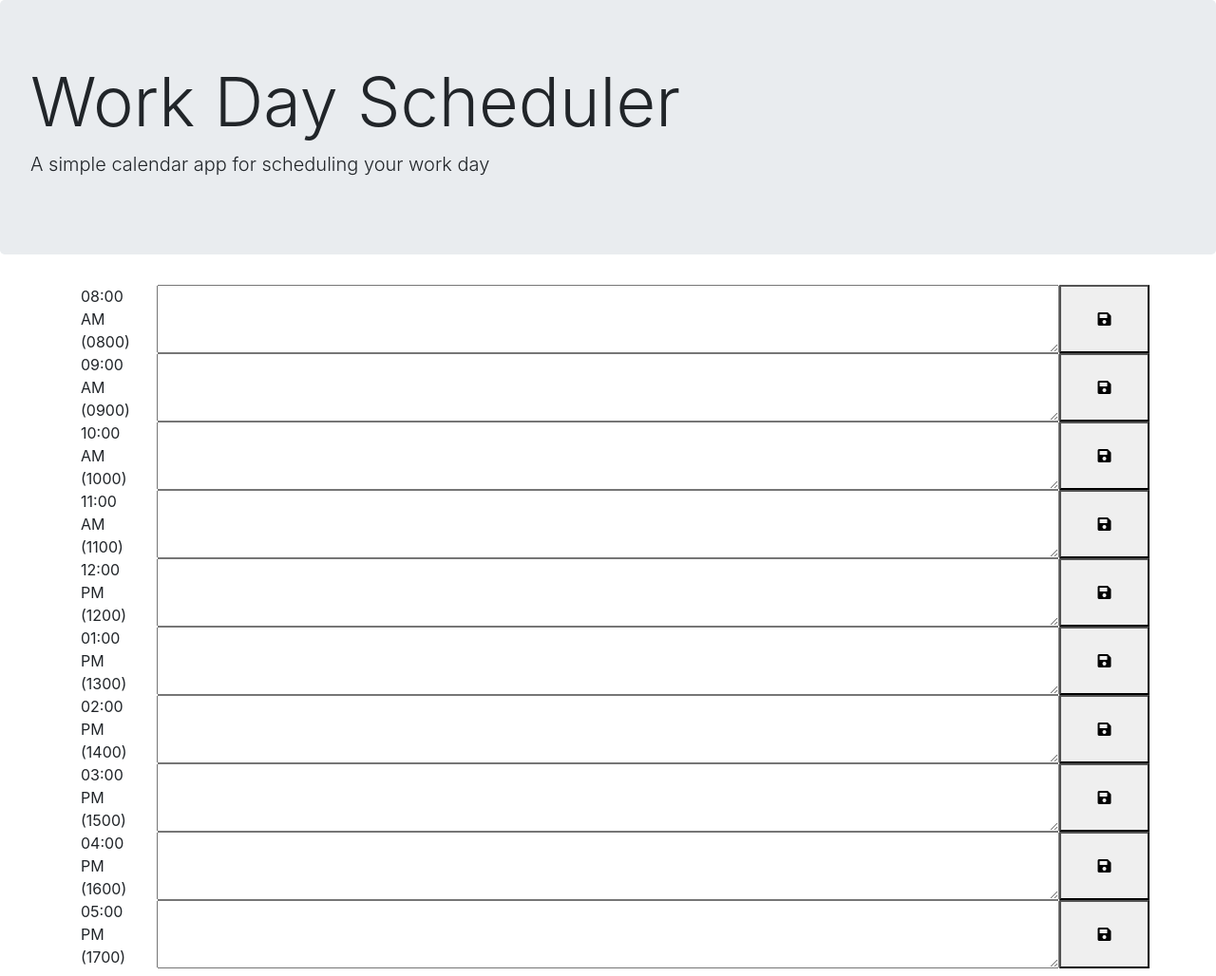
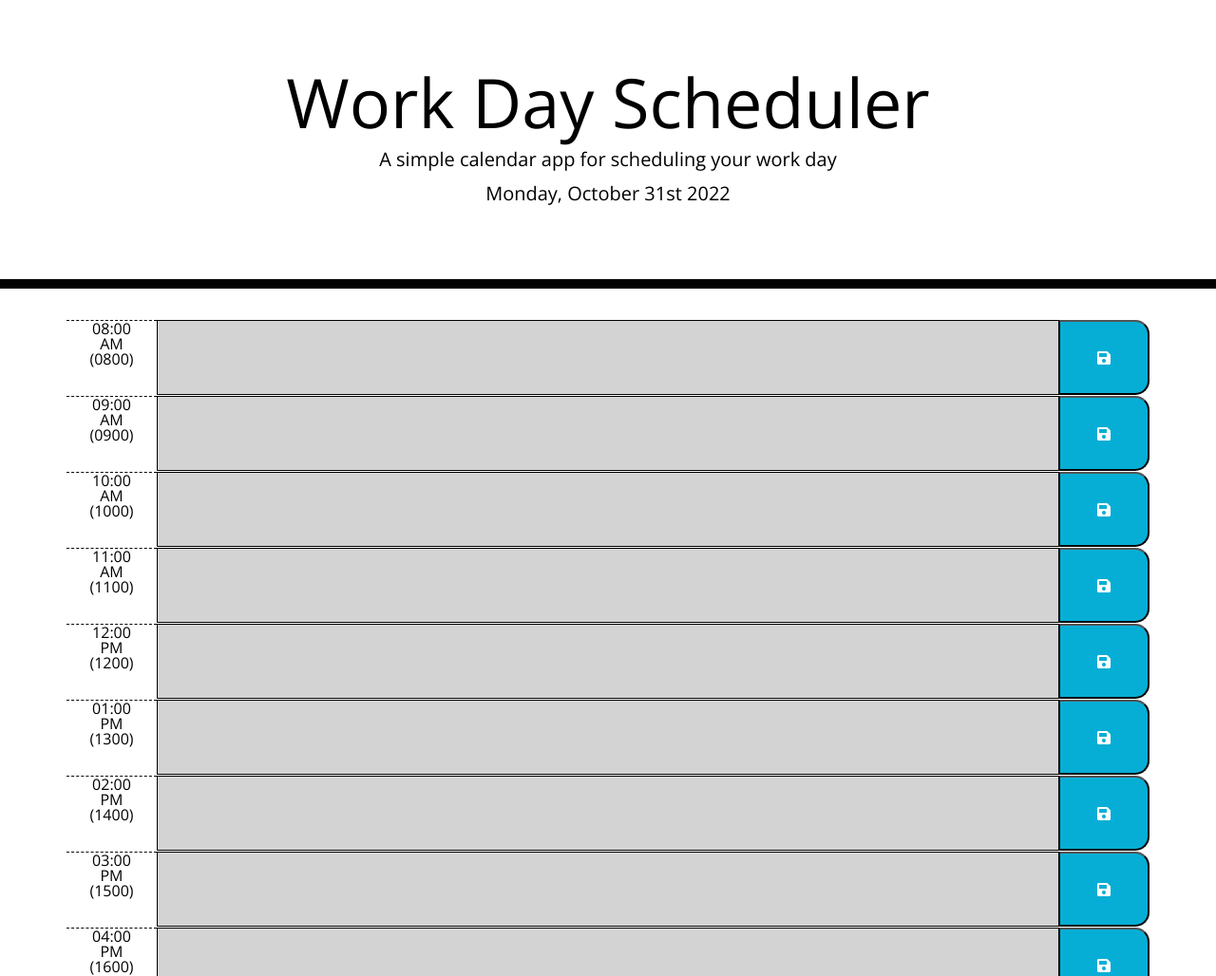
Before and after one commit to louyoon89/Week-5-Challenge-API-Planner, a plain HTML site: page index.html in a window 1280 px wide. Shown: the top 1028 px of the page at 95% size. Drawn offline with nearby package versions, Linux system fonts and the light colour scheme.

Commit message:
redirect link index, commit js,css

```diff
--- a/index.html
+++ b/index.html
@@ -18,7 +18,7 @@
       href="https://fonts.googleapis.com/css?family=Open+Sans&display=swap"
       rel="stylesheet"
     />
-    <link rel="stylesheet" href="./Develop/style.css" />
+    <link rel="stylesheet" href="./style.css" />
     <title>Work Day Scheduler</title>
   </head>
 
@@ -87,6 +87,6 @@
 
     <script src="https://cdnjs.cloudflare.com/ajax/libs/jquery/3.2.1/jquery.min.js"></script>
     <script src="https://cdnjs.cloudflare.com/ajax/libs/moment.js/2.24.0/moment.min.js"></script>
-    <script src="./Develop/script.js"></script>
+    <script src="./script.js"></script>
   </body>
 </html>
--- /dev/null
+++ b/script.js
@@ -0,0 +1,40 @@
+/*date at the top of the page "day, xxxxx*/
+$("#currentDay").text(moment().format("dddd, MMMM Do YYYY"));
+
+// use provided classes/ids/moment timeblock, hour, past/present/future
+//create save button to local storage
+var saveBtn = $(".saveBtn");
+saveBtn.on("click", function () {
+  var data = $(this).siblings(".input").val(); // target siblings to minimize
+  var time = $(this).siblings(".hour").text();
+  localStorage.setItem(time, data);
+});
+function saveData() {
+  $(".hour").each(function () {
+    var inputHour = $(this).text();
+    var inputData = localStorage.getItem(inputHour);
+
+    if (inputData !== null) {
+      $(this).siblings(".input").val(inputData); //sibling
+    }
+  });
+}
+
+// if to get past present future
+function timeColor() {
+  var hour = moment().hours();
+  $(".time-block").each(function () {
+    var currentTime = parseInt($(this).attr("id")); // change ids value in html : compare to current time = parse get Int
+    if (currentTime < hour) {
+      $(this).addClass("past");
+    } else if (currentTime === hour) {
+      $(this).addClass("present");
+    } else {
+      $(this).addClass("future");
+    }
+  });
+}
+
+
+timeColor();
+saveData();
--- /dev/null
+++ b/style.css
@@ -0,0 +1,75 @@
+body {
+  font-family: 'Open Sans', sans-serif;
+  font-size: 16px;
+  line-height: 1;
+}
+
+/*
+border in textarea applied to whole for more distinct contrast between rows */
+textarea {
+  background: transparent;
+  border: none;
+  resize: none;
+  color: #000000;
+  border: 1px solid black;
+  padding: 10px;
+}
+
+.jumbotron {
+  text-align: center;
+  background-color: transparent;
+  color: black;
+  border-radius: 0;
+  border-bottom: 10px solid black;
+}
+
+.description {
+  white-space: pre-wrap;
+}
+
+.time-block {
+  text-align: center;
+  border-radius: 15px;
+}
+
+.row {
+  white-space: pre-wrap;
+  height: 80px;
+  border-top: 1px solid white;
+}
+
+.hour {
+  background-color: #ffffff;
+  color: #000000;
+  border-top: 1px dashed #000000;
+}
+
+.past {
+  background-color: #d3d3d3;
+  color: white;
+}
+
+.present {
+  background-color: #ff6961;
+  color: white;
+}
+
+.future {
+  background-color: #77dd77;
+  color: white;
+}
+
+.saveBtn {
+  border-left: 1px solid black;
+  border-top-right-radius: 15px;
+  border-bottom-right-radius: 15px;
+  background-color: #06aed5;
+  color: white;
+}
+
+/* save button color changes to black like homework demo */
+.saveBtn i:hover {
+  font-size: 20px;
+  transition: all 0.3s ease-in-out;
+  color: black;
+}
```
